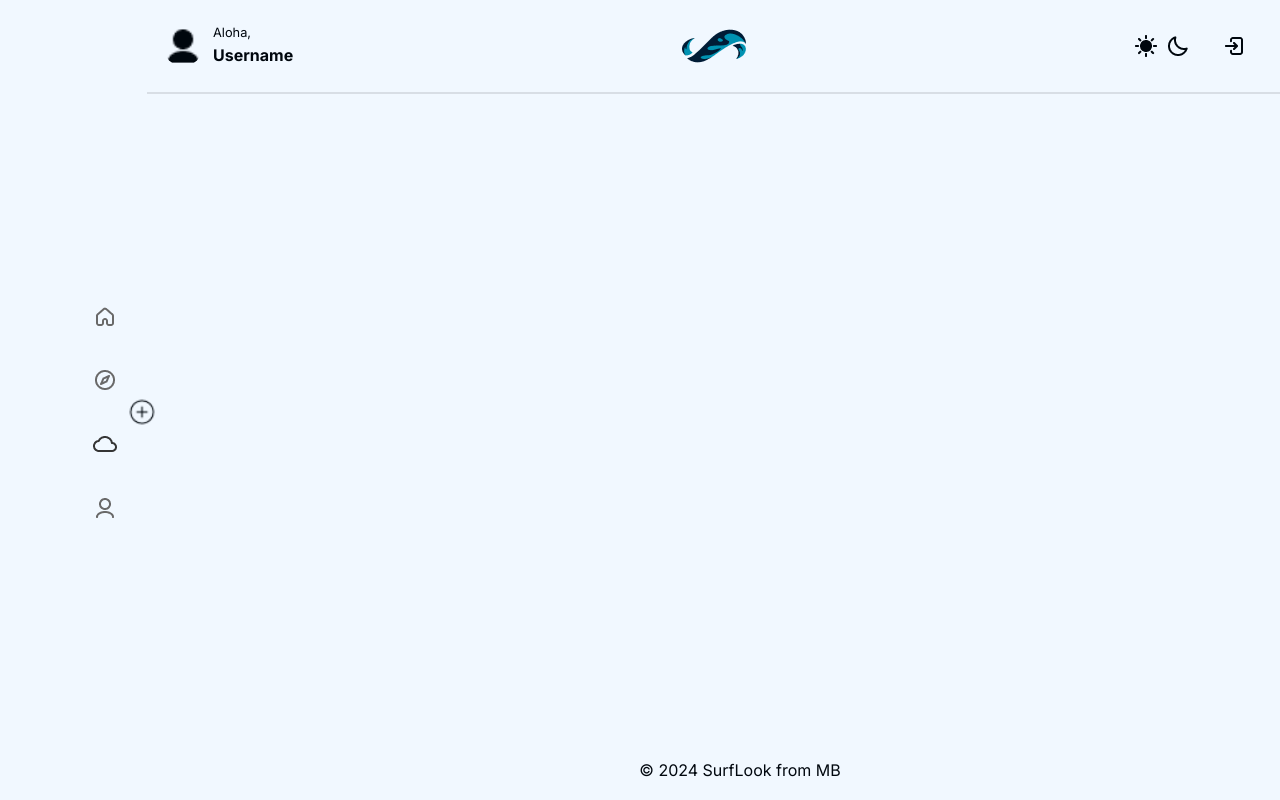
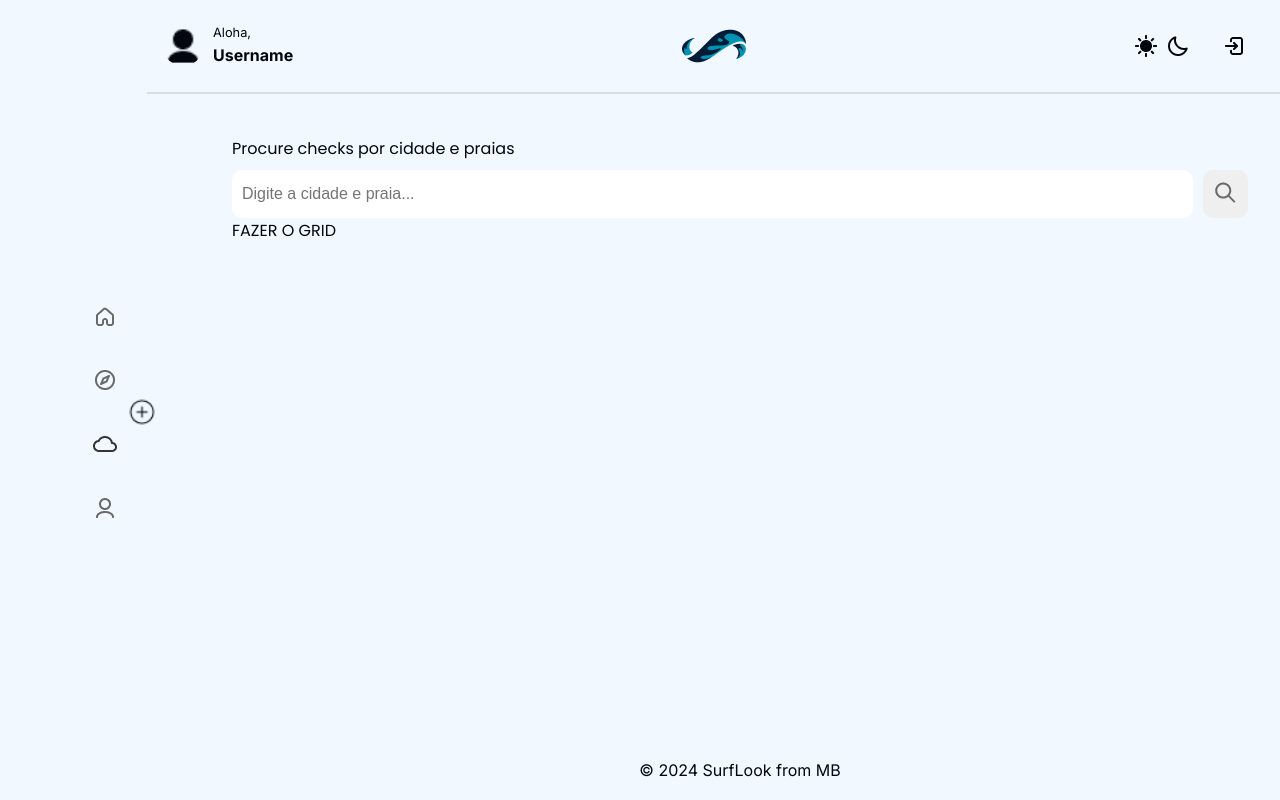
Before and after one commit to Bianchi-marina/surflook_frontend, a React (Vite) app: page /weather in a window 1280 px wide. Built offline with nearby package versions, Linux system fonts and the light colour scheme.

Commit message:
weather input

```diff
--- a/src/_root/pages/Weather/Weather.jsx
+++ b/src/_root/pages/Weather/Weather.jsx
@@ -1,10 +1,26 @@
+import "./Weather.css";
+import search from "../../../assets/dark/search.png";
+import WeatherGrid from "../../../components/WeatherGrid/WeatherGrid";
 
 const Weather = () => {
   return (
-    <div>
-      Weather!!!
-    </div>
-  )
-}
+    <section className="weather-container">
+      <div className="search-weather-content">
+        <div className="intro-text">
+          <p>Procure checks por cidade e praias</p>
+        </div>
+        <div className="search-input">
+          <input type="text" placeholder="Digite a cidade e praia..." />
+          <button>
+            <img src={search} alt="Search" />
+          </button>
+        </div>
+      </div>
+      <div>
+        <WeatherGrid />
+      </div>
+    </section>
+  );
+};
 
-export default Weather
+export default Weather;
--- /dev/null
+++ b/src/components/WeatherGrid/WeatherGrid.jsx
@@ -0,0 +1,11 @@
+import './WeatherGrid.css'
+
+const WeatherGrid = () => {
+  return (
+    <div>
+      FAZER O GRID
+    </div>
+  )
+}
+
+export default WeatherGrid
```
Also changed, not shown: src/_root/pages/Weather/Weather.css (added), src/components/WeatherGrid/WeatherGrid.css (added).
